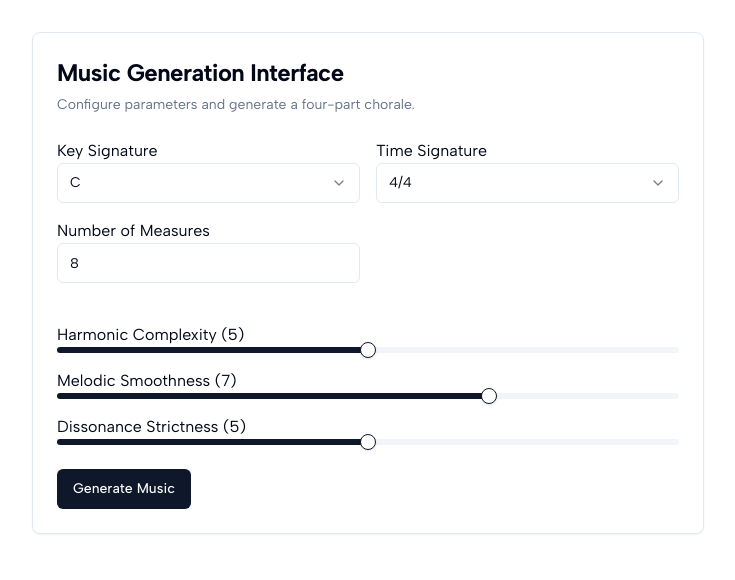
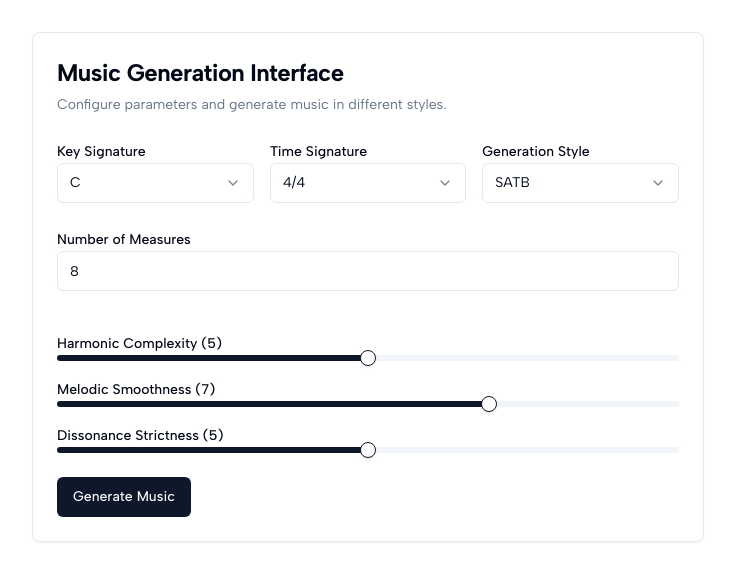
Before and after one commit to ColbyCabrera/musicSite, a Next.js app: page /home in a window 1280 px wide. Shown: the top 580 px of the page, without its empty margins (272-1007 px from the left). Built offline with nearby package versions, Linux system fonts and the light colour scheme; a web font is replaced by a local one.

Commit message:
feat: add generation style selection and update filename to include style

```diff
--- a/app/home/(overview)/page.tsx
+++ b/app/home/(overview)/page.tsx
@@ -16,7 +16,7 @@ import {
   generateChordProgression,
   generateVoices,
 } from '@/app/lib/generation';
-import { Label } from '@radix-ui/react-label';
+import { Label } from '@/app/ui/shadcn/components/ui/label';
 import { Input } from '@/app/ui/shadcn/components/ui/input';
 import { Slider } from '@/app/ui/shadcn/components/slider';
 import {
@@ -67,6 +67,10 @@ const commonKeys = [
 ];
 const commonMeters = ['4/4', '3/4', '2/4', '2/2', '6/8', '9/8', '12/8'];
 
+// Define the possible generation styles
+type GenerationStyle = 'SATB' | 'MelodyAccompaniment';
+const generationStyles: GenerationStyle[] = ['SATB', 'MelodyAccompaniment'];
+
 export default function Page() {
   // --- State Variables ---
   const [keySignature, setKeySignature] = useState<string>('C');
@@ -75,6 +79,9 @@ export default function Page() {
   const [harmonicComplexity, setHarmonicComplexity] = useState<number>(5); // Slider value 0-10
   const [melodicSmoothness, setMelodicSmoothness] = useState<number>(7); // Slider value 0-10
   const [dissonanceStrictness, setDissonanceStrictness] = useState<number>(5); // Slider value 0-10
+  // --- NEW STATE for Generation Style ---
+  const [generationStyle, setGenerationStyle] =
+    useState<GenerationStyle>('SATB'); // Default to SATB
 
   const [generatedProgression, setGeneratedProgression] = useState<
     string[] | null
@@ -106,7 +113,8 @@ export default function Page() {
         const settings: GenerationSettings = {
           melodicSmoothness,
           dissonanceStrictness,
-          generationStyle: 'MelodyAccompaniment', // Changed generation style to an allowed value
+          // --- USE STATE for generationStyle ---
+          generationStyle: generationStyle,
         };
 
         // 1. Generate Progression
@@ -123,7 +131,7 @@ export default function Page() {
           keySignature,
           meter,
           numMeasures,
-          settings,
+          settings, // Pass the updated settings object
         );
         setGeneratedMusicXml(musicXml);
       } catch (err) {
@@ -151,7 +159,7 @@ export default function Page() {
     a.href = url;
     // Sanitize key signature for filename
     const safeKey = keySignature.replace(/#/g, 's').replace(/b/g, 'f');
-    a.download = `generated-chorale-${safeKey}-${Date.now()}.musicxml`;
+    a.download = `generated-${generationStyle.toLowerCase()}-${safeKey}-${Date.now()}.musicxml`; // Include style in filename
     document.body.appendChild(a);
     a.click();
     document.body.removeChild(a);
@@ -167,12 +175,13 @@ export default function Page() {
             Music Generation Interface
           </CardTitle>
           <CardDescription>
-            Configure parameters and generate a four-part chorale.
+            Configure parameters and generate music in different styles.
           </CardDescription>
         </CardHeader>
         <CardContent className="space-y-6">
           {/* --- Input Controls --- */}
-          <div className="grid grid-cols-1 items-end gap-4 md:grid-cols-2">
+          {/* Adjusted grid columns for 3 items */}
+          <div className="grid grid-cols-1 items-end gap-4 md:grid-cols-3">
             {/* Key Signature */}
             <div className="space-y-2">
               <Label htmlFor="key-select">Key Signature</Label>
@@ -207,7 +216,33 @@ export default function Page() {
               </Select>
             </div>
 
-            {/* Number of Measures */}
+            {/* --- NEW: Generation Style Select --- */}
+            <div className="space-y-2">
+              <Label htmlFor="style-select">Generation Style</Label>
+              <Select
+                value={generationStyle}
+                // Explicitly type the value passed to the setter
+                onValueChange={(value: GenerationStyle) =>
+                  setGenerationStyle(value)
+                }
+              >
+                <SelectTrigger id="style-select">
+                  <SelectValue placeholder="Select style..." />
+                </SelectTrigger>
+                <SelectContent>
+                  {generationStyles.map((style) => (
+                    <SelectItem key={style} value={style}>
+                      {/* Display name could be customized here if needed */}
+                      {style}
+                    </SelectItem>
+                  ))}
+                </SelectContent>
+              </Select>
+            </div>
+          </div>
+
+          {/* Number of Measures (Moved to its own row for better layout) */}
+          <div className="grid grid-cols-1 gap-4">
             <div className="space-y-2">
               <Label htmlFor="num-measures">Number of Measures</Label>
               <Input
@@ -217,7 +252,8 @@ export default function Page() {
                 max="64" // Set a reasonable max
                 value={numMeasures}
                 onChange={(e) =>
-                  setNumMeasures(parseInt(e.target.value, 10) || 1)
+                  // Ensure value is at least 1
+                  setNumMeasures(Math.max(1, parseInt(e.target.value, 10) || 1))
                 }
               />
             </div>
```
